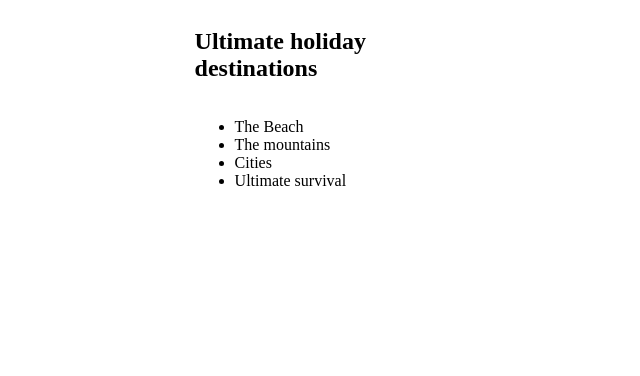
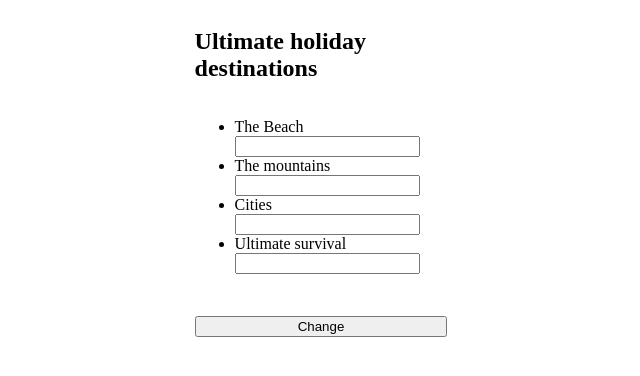
Before and after one commit to rubrafmex/ultimate-components, a React (Create React App) app: page / in a window 1280 px wide. Shown: the top 376 px of the page, without its empty margins (319-959 px from the left). Built offline with nearby package versions, Linux system fonts and the light colour scheme.

Commit message:
Understanding the key prop

```diff
--- a/src/UltimateHolidayList.js
+++ b/src/UltimateHolidayList.js
@@ -1,19 +1,59 @@
-import React from "react";
+import React, {Fragment, useState} from "react";
 
-const list = [
-    {name: 'The Beach'},
-    {name: 'The mountains'},
-    {name: 'Cities'},
-    {name: 'Ultimate survival'}
+const list1 = [
+    {id: 1, name: 'The Beach'},
+    {id: 2, name: 'The mountains'},
+    {id: 3, name: 'Cities'},
+    {id: 4, name: 'Ultimate survival'}
 ]
 
-const UltimateHolidayList = () =>
-    <section>
-        <h1>Ultimate holiday destinations</h1>
-        <ul>{list.map(item => (
-                <li>{item.name}</li>
-            )
-        )}</ul>
-    </section>;
+const list2 = [
+    {id: 1, name: 'The Beach'},
+    {id: 3, name: 'Cities'},
+    {id: 4, name: 'Ultimate survival'},
+    {id: 2, name: 'The mountains'}
+]
+
+const UltimateHolidayList = () => {
+    const [list, setList] = useState(list1)
+
+    const onClickHandler = () => {
+        setList(list === list1 ? list2 : list1)
+    }
+
+    return (
+        <section>
+            <h1>Ultimate holiday destinations</h1>
+            <ul>{list.map((item, index) => (
+                    // The key prop is needed for React,
+                    //
+                    // React will use it in its reconciliation process, and it must be something unique,
+                    // if we do not set it, there will be an error in the console,
+                    // If we set it, it will NOT be present in the actual browser dom.
+                    //
+                    // Note: It is NOT a good idea to use the 'index' property of the map function as key prop, since it is not unique,
+                    // instead it is only the index of a value in the current version of the array, for example, if you swap the array
+                    // then the same index will be use for another value and the application might not do what you expect, besides that
+                    // the reconciler might need to perform more expensive calculations if we use index, so in short, try to avoid this as possible,
+                    // and make sure to assign a unique value.
+                    //
+                    // If here we had used the index as key prop:
+                    // <Fragment key={index}>
+                    // Then the inputs would not be updated correctly
+                    // because the reconciler cannot properly calculate which input should be display in which list item,
+                    // so to fix it we use a property of the object itself which we know is unique.
+                    <Fragment key={item.id.toString()}>
+                        <li>
+                            <label htmlFor={`item-${index}`}>{item.name}</label>
+                            <input id={`item-${index}`}></input>
+                        </li>
+                    </Fragment>
+                )
+            )}</ul>
+            <button type="button" onClick={onClickHandler}>
+                Change
+            </button>
+        </section>);
+}
 
 export default UltimateHolidayList;
```
